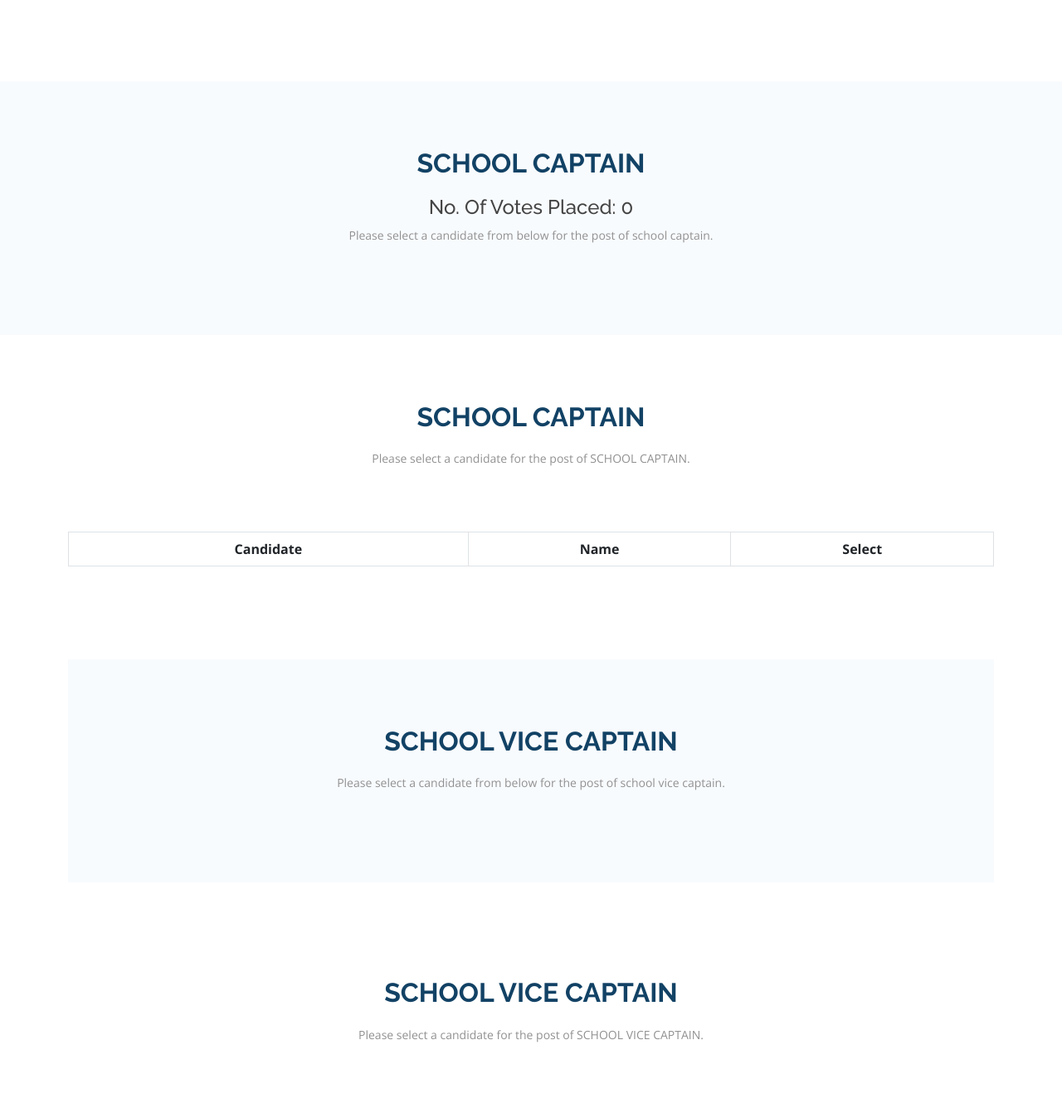
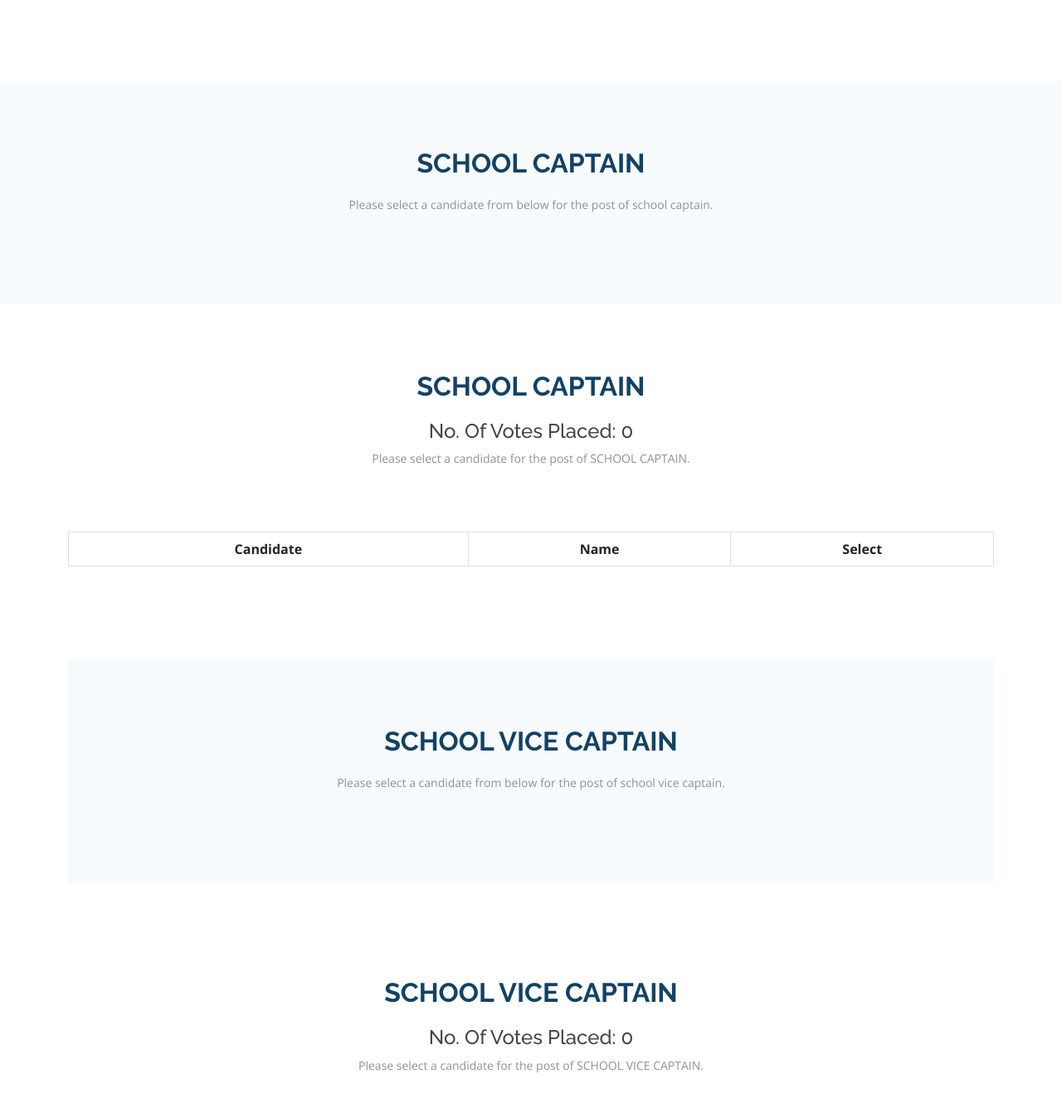
Before and after one commit to adrushtshetty/RCIS_Elections, a Flask app: page /candidates in a window 1280 px wide. Shown: the part 1011-2347 px from the top of the page at 83% size. Run offline with Flask 2, Linux system fonts and the light colour scheme; lists and menus that the app fills with data are empty; some libraries are stand-ins or nearby versions.

Commit message:
No_of_Votes

```diff
--- a/templates/candidates.html
+++ b/templates/candidates.html
@@ -578,7 +578,7 @@
 
         <div class="section-title">
           <h2>School Captain</h2>
-            <h4>No. Of Votes Placed: {{ no_vot }} </h4>
+
           <p>Please select a candidate from below for the post of school captain.</p>
         </div>
 
@@ -733,6 +733,7 @@
 <form  action="{{ url_for('add')}}" method="post" style="column-width: auto;">
       <div class="section-title">
           <h2>School Captain </h2>
+          <h4>No. Of Votes Placed: {{ no_vot }} </h4>
           <p>Please select a candidate for the post of SCHOOL CAPTAIN.</p>
         </div>
         <div class="row mt-5">
@@ -785,6 +786,7 @@
       </div>
           <div class="section-title" style="margin-top:10%">
           <h2>School Vice Captain </h2>
+              <h4>No. Of Votes Placed: {{ no_vot }} </h4>
           <p>Please select a candidate for the post of SCHOOL VICE CAPTAIN.</p>
         </div>
         <div class="row mt-5">
@@ -828,6 +830,7 @@
           </div>
           <div class="section-title" style="margin-top:10%">
           <h2>School Sports Captain </h2>
+              <h4>No. Of Votes Placed: {{ no_vot }} </h4>
           <p>Please select a candidate for the post of SCHOOL SPORTS CAPTAIN.</p>
         </div>
         <div class="row mt-5">
```
